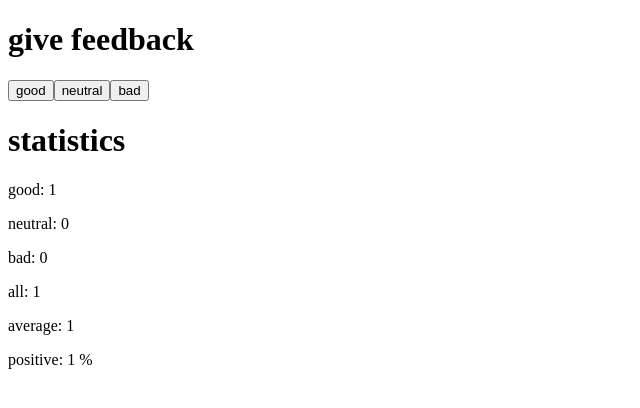
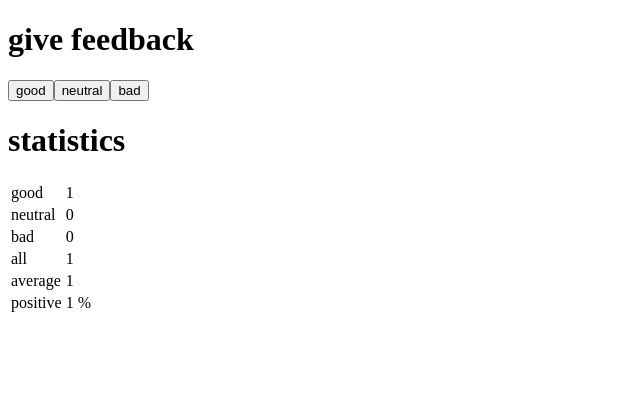
Before and after one commit to ffjaervik/full_stack_open, a React (Create React App) app in the folder part1/unicafe/: page / in a window 1280 px wide. Both pictures are taken after a click on the button "good". Shown: the top 408 px of the page, without its empty margins (0-640 px from the left). Built offline with nearby package versions, Linux system fonts and the light colour scheme.

Commit message:
1.11 completed

```diff
--- a/part1/unicafe/src/App.js
+++ b/part1/unicafe/src/App.js
@@ -2,9 +2,12 @@
 
 const StatisticLine = (props) => {
   return (
-    <p>
-      {props.text}: {props.value} {props.text === "positive" ? "%" : ""}
-    </p>
+    <tr>
+      <td>{props.text}</td>
+      <td>
+        {props.value} {props.text === "positive" ? "%" : ""}
+      </td>
+    </tr>
   );
 };
 
@@ -20,12 +23,16 @@
   return (
     <>
       <h1>statistics</h1>
+      <table>
+        <tbody>
           <StatisticLine text="good" value={props.good} />
           <StatisticLine text="neutral" value={props.neutral} />
           <StatisticLine text="bad" value={props.bad} />
           <StatisticLine text="all" value={props.all} />
           <StatisticLine text="average" value={props.average} />
           <StatisticLine text="positive" value={props.positive} />
+        </tbody>
+      </table>
     </>
   );
 };
```
Lines whose indentation alone changed are shown as unchanged.
